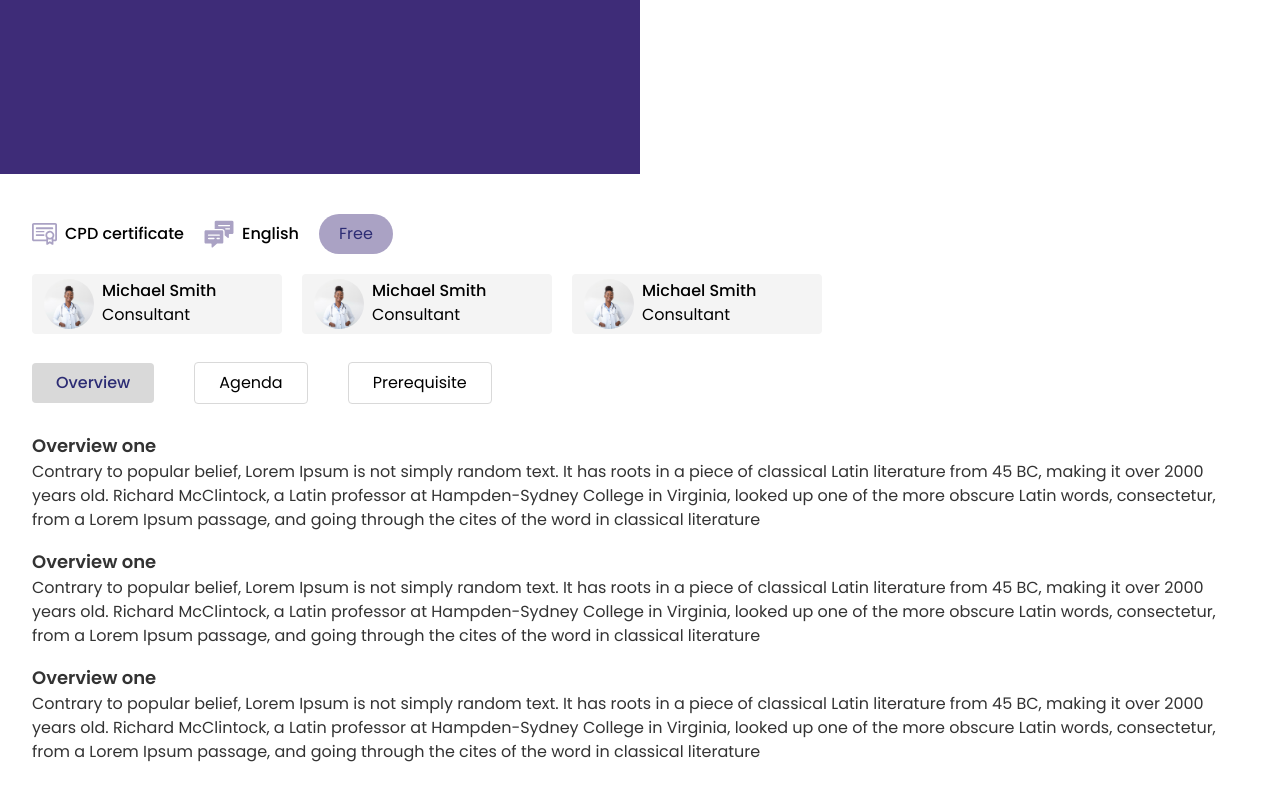
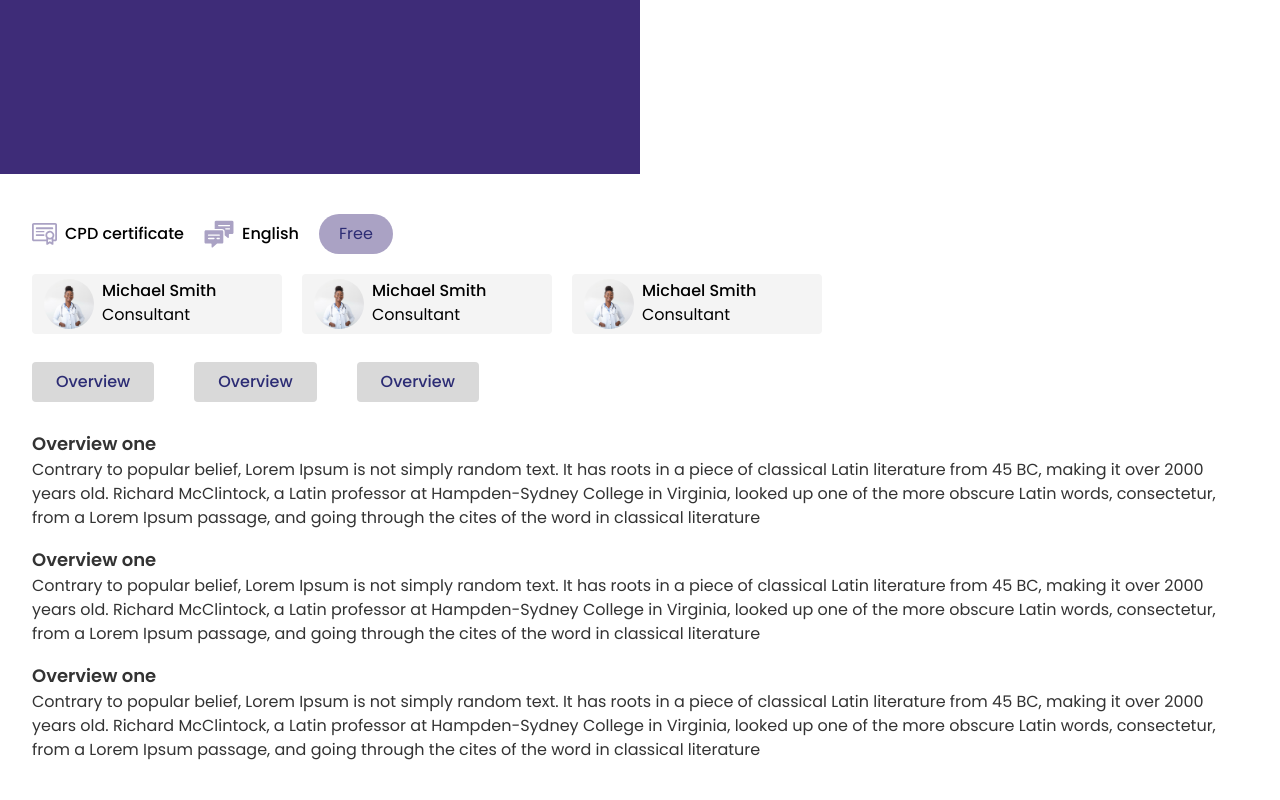
Before and after one commit to Arthur-Smart/MLH, a Next.js app: page /registration in a window 1280 px wide. Shown: the part 626-1426 px from the top of the page. Built offline with nearby package versions, Linux system fonts and the light colour scheme.

Commit message:
new commit

```diff
--- a/src/app/(auth)/registration/page.tsx
+++ b/src/app/(auth)/registration/page.tsx
@@ -122,16 +122,16 @@ export default function Home() {
                   value="Access Activity"
                 />
               </DialogTrigger>
-              <DialogContent className="md:min-w-[800px]">
+              <DialogContent className=" md:min-w-[800px] overflow-y-scroll h-[500px] no-scrollbar">
                 <DialogHeader>
-                  <DialogTitle className="text-xl mt-7 font-semibold">
+                  <DialogTitle className="text-xl text-start mt-7 font-semibold">
                     Register for the activity
                   </DialogTitle>
                   <DialogDescription>
-                    <p className="text-lg text-black font-medium">
+                    <p className="text-lg text-start text-black font-medium">
                       Type of staff
                     </p>
-                    <div className="w-full flex items-center justify-between mt-3">
+                    <div className="w-full flex flex-col md:flex-row items-start md:items-center justify-between mt-3">
                       <div className="flex items-center">
                         <input
                           type="radio"
@@ -158,8 +158,10 @@ export default function Home() {
                       </div>
                     </div>
                     <div className="w-full mt-3 flex flex-wrap">
-                      <FulltimeForm/>
-                      {/* <VisitorsForm/> */}
+                      {selectedOption == "fulltime" && <FulltimeForm/>}
+                      {selectedOption == "locum" && <FulltimeForm/>}
+                      {selectedOption == "external" && <VisitorsForm/>}
+
                     </div>
                   </DialogDescription>
                 </DialogHeader>
@@ -170,7 +172,7 @@ export default function Home() {
             <span className="text-red-500">{errors.email.message}</span>
           )}
         </div>
-        <div className="flyer_container w-[50%] h-[100%} overflow-hidden">
+        <div className={`${styles.flyer_container} w-[50%] h-[100%} overflow-hidden`}>
           <div className="h-[100%]">
             <Image
               src={FLYER}
--- a/src/app/globals.css
+++ b/src/app/globals.css
@@ -1,5 +1,3 @@
-
-
 html{
     overflow-x: hidden;
 }
@@ -8,3 +6,16 @@ html{
 @tailwind base;
 @tailwind components;
 @tailwind utilities;
+
+
+@layer utilities {
+    /* Chrome, Safari and Opera */
+    .no-scrollbar::-webkit-scrollbar {
+      display: none;
+    }
+
+    .no-scrollbar {
+      -ms-overflow-style: none; /* IE and Edge */
+      scrollbar-width: none; /* Firefox */
+    }
+}
--- a/src/globals/eventdetails/EventDetails.tsx
+++ b/src/globals/eventdetails/EventDetails.tsx
@@ -1,11 +1,34 @@
+"use client"
+
+import React, { useState } from "react";
 import Image from "next/image";
 import CERTIFICATE from "../../../public/certificate.svg";
 import LANGUAGE from "../../../public/language.svg";
-
-import React from "react";
 import Speaker from "../speakers/Speaker";
 
 const EventDetails = () => {
+  const [selected, setIsSelected] = useState("1");
+
+  type ButtonType = {
+    id:number,
+    title:string
+  }
+
+  const buttons:ButtonType[] = [
+    {
+      id:1,
+      title:"Overview"
+    },
+    {
+      id:2,
+      title:"Agenda"
+    },
+    {
+      id:3,
+      title:"Prerequisite"
+    }
+  ]
+
   return (
     <>
       <div className="w-full flex items-center gap-5">
@@ -37,15 +60,18 @@ const EventDetails = () => {
         <Speaker />
       </div>
       <div className="flex items-center gap-10 mt-7">
-        <button className="bg-[#D9D9D9] py-2 px-6 text-[#2C2C74] font-medium rounded">
-          Overview
-        </button>
-        <button className="border-[#D9D9D9] border-[1px] rounded py-2 px-6">
+        {buttons.map((button) => (
+ <button className="bg-[#D9D9D9] py-2 px-6 text-[#2C2C74] font-medium rounded">
+ Overview
+</button>
+        ))}
+
+        {/* <button className="border-[#D9D9D9] border-[1px] rounded py-2 px-6">
           Agenda
         </button>
         <button className="border-[#D9D9D9] border-[1px] rounded py-2 px-6">
           Prerequisite
-        </button>
+        </button> */}
       </div>
 
       {/* Overview | Agenda | Prerequisite Details */}
```
